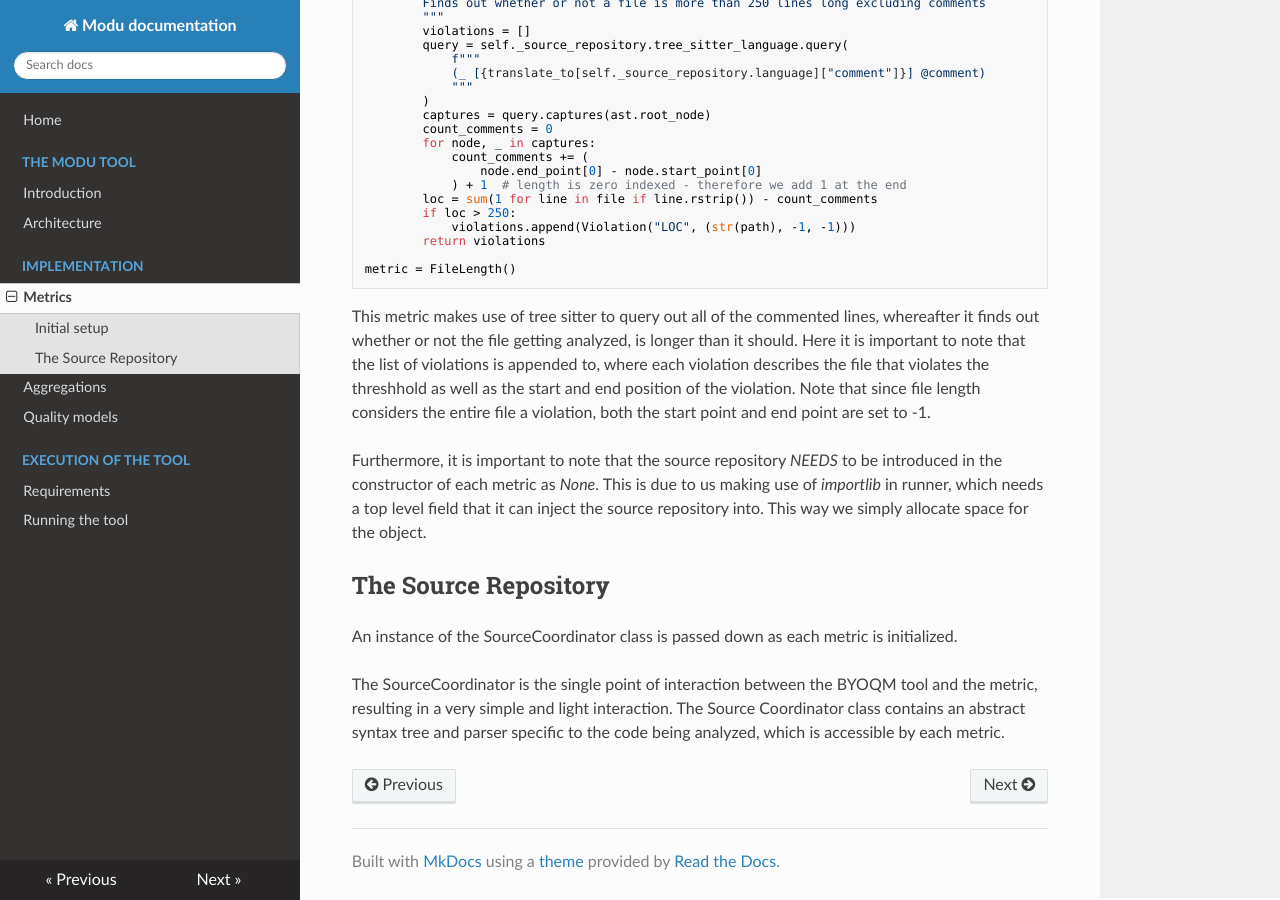
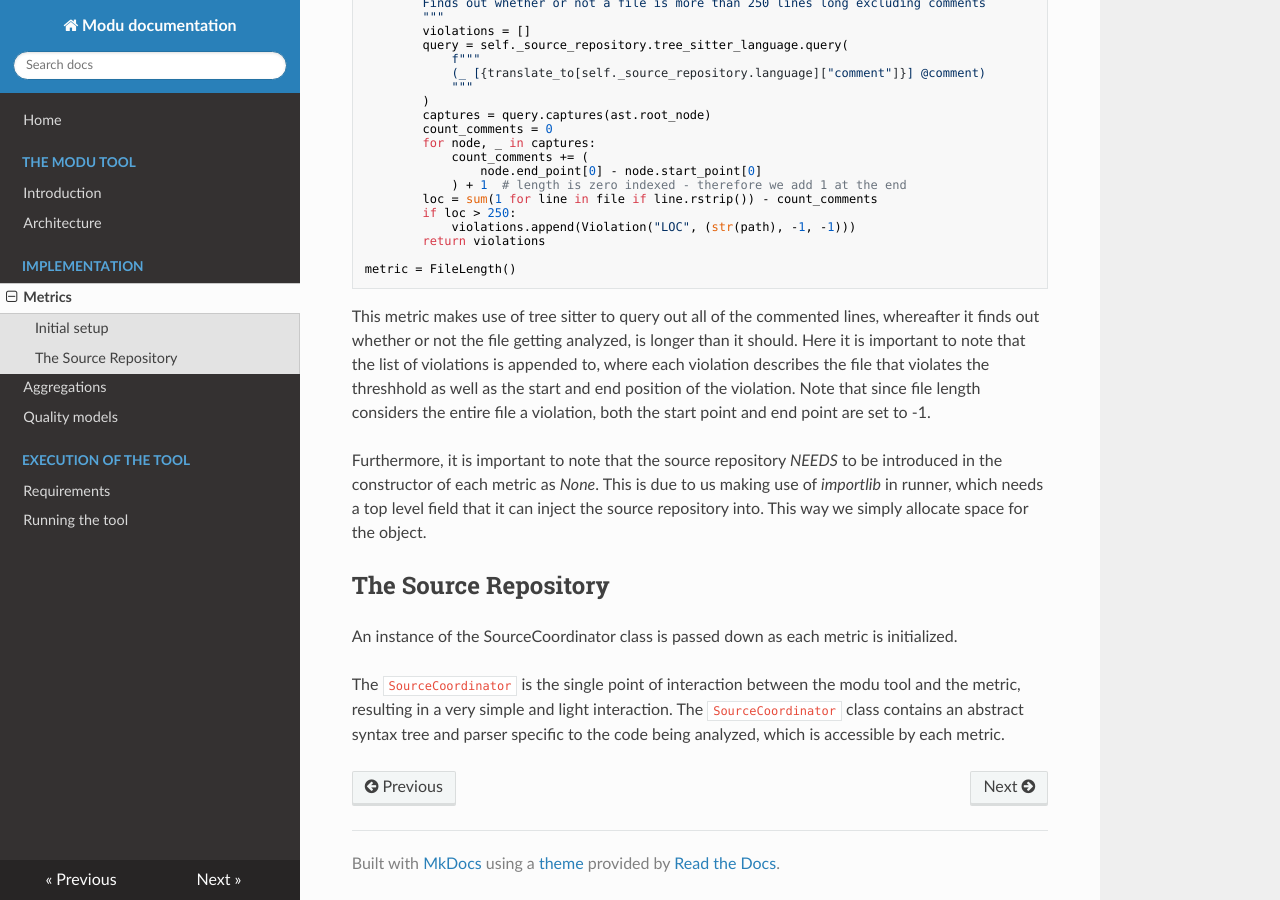
Before and after one commit to parameterIT/tool, an MkDocs documentation site: the page built from documentation/docs/metric.md, in a window 1280 px wide and 900 px high, scrolled down 1325 px. Built offline with MkDocs 1.6.1, drawn with Linux system fonts in a browser that asks for light colours; nearby versions of some CDN libraries.

Commit message:
Update documentation/docs/metric.md
Co-authored-by: Christoffer Gram <chkg@itu.dk>

```diff
--- a/documentation/docs/metric.md
+++ b/documentation/docs/metric.md
@@ -78,4 +78,4 @@ Furthermore, it is important to note that the source repository _NEEDS_ to be in
 
 An instance of the SourceCoordinator class is passed down as each metric is initialized.
 
-The SourceCoordinator is the single point of interaction between the BYOQM tool and the metric, resulting in a very simple and light interaction. The Source Coordinator class contains an abstract syntax tree and parser specific to the code being analyzed, which is accessible by each metric.
+The `SourceCoordinator` is the single point of interaction between the modu tool and the metric, resulting in a very simple and light interaction. The `SourceCoordinator` class contains an abstract syntax tree and parser specific to the code being analyzed, which is accessible by each metric.
```
